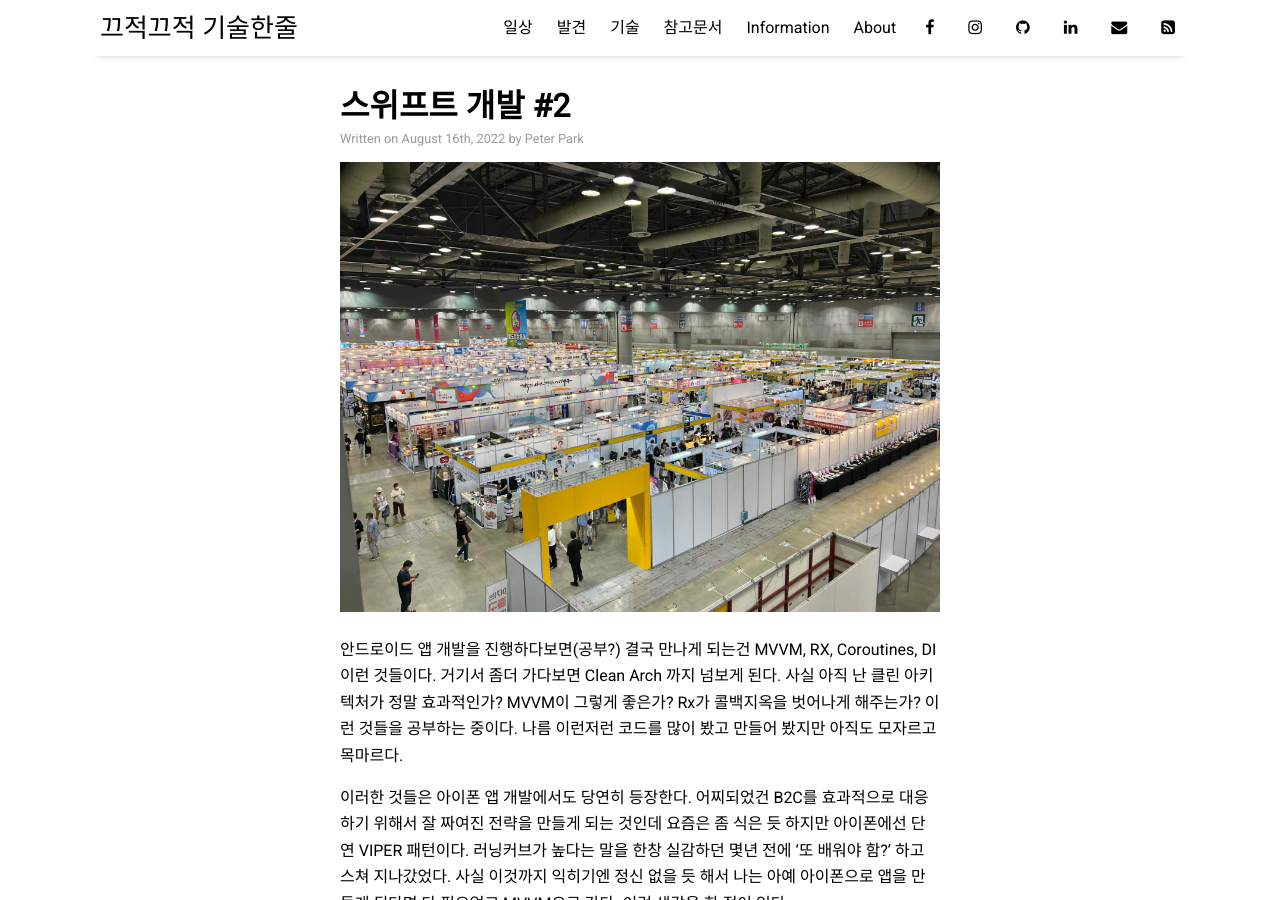
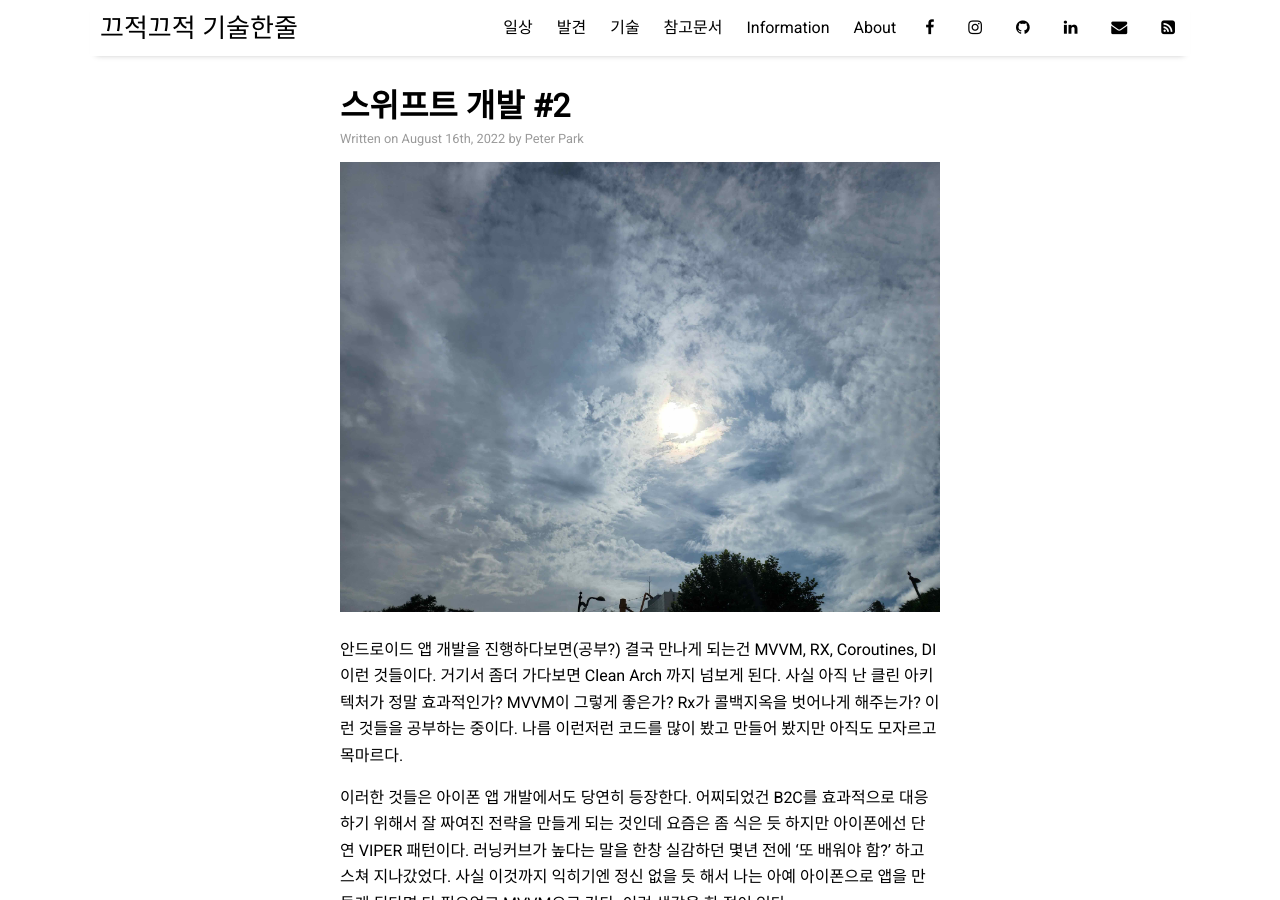
Before and after one commit to parkkw09/parkkw09.github.io, a Jekyll site: the page built from _posts/2022-08-16-VIPER.md, in a window 1280 px wide and 900 px high. Built offline with Jekyll 4.4.1, drawn with Linux system fonts in a browser that asks for light colours; nearby versions of some CDN libraries.

Commit message:
Modified very simple content.

```diff
--- a/_posts/2022-08-16-VIPER.md
+++ b/_posts/2022-08-16-VIPER.md
@@ -4,7 +4,7 @@ title: "스위프트 개발 #2"
 author: "Peter Park"
 categories: daily
 tags: [daily]
-image: view-0003.jpg
+image: view-0004.jpg
 ---
 
 안드로이드 앱 개발을 진행하다보면(공부?) 결국 만나게 되는건 MVVM, RX, Coroutines, DI 이런 것들이다. 거기서 좀더 가다보면 Clean Arch 까지 넘보게 된다. 사실 아직 난 클린 아키텍처가 정말 효과적인가? MVVM이 그렇게 좋은가? Rx가 콜백지옥을 벗어나게 해주는가? 이런 것들을 공부하는 중이다. 나름 이런저런 코드를 많이 봤고 만들어 봤지만 아직도 모자르고 목마르다.
```
Also changed, not shown: assets/img/view-0004.jpg (added).
